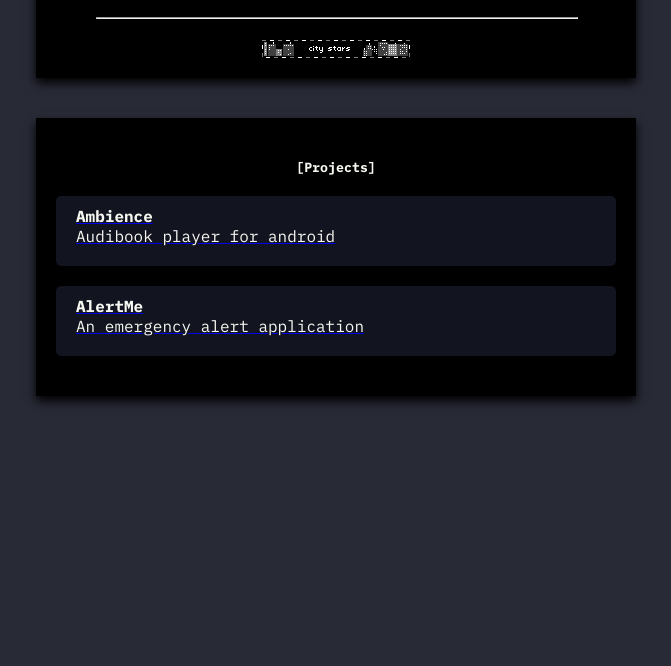
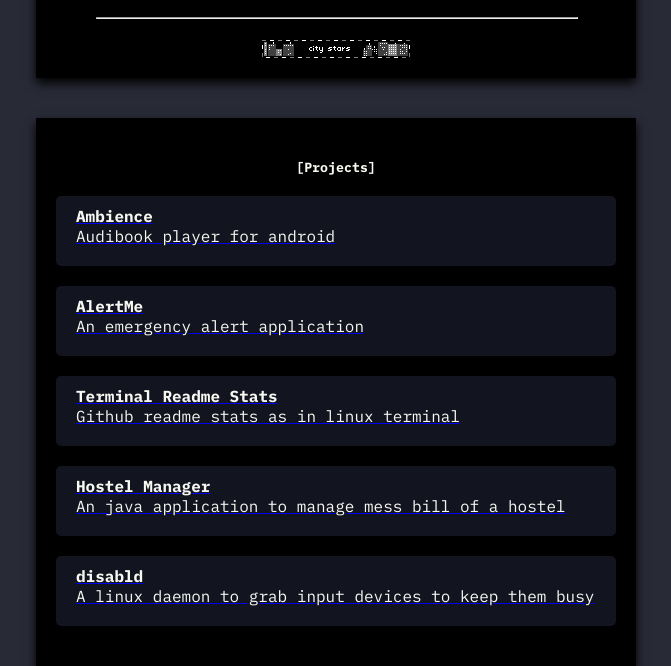
Before and after one commit to vskvj3/vskvj3.github.io, a plain HTML site: page index.html in a window 1280 px wide. Shown: the part 252-918 px from the top of the page, without its empty margins (304-975 px from the left). Before the commit the page ends 800 px from the top, so only its background shows below. Drawn offline with Linux system fonts and the light colour scheme.

Commit message:
add more projects

```diff
--- a/index.html
+++ b/index.html
@@ -55,15 +55,36 @@
     <h5>[Projects]</h5>
     <a href="https://github.com/vskvj3/Ambience">
       <div class="project-item">
-        <p style="font-weight: bolder;">Ambience</p>
-        <p>Audibook player for android</p>
+        <p class="pitem-header">Ambience</p>
+        <p class="pitem-content">Audibook player for android</p>
       </div>
     </a>
 
     <a href="https://github.com/vskvj3/alertMe_v2">
       <div class="project-item">
-        <p style="font-weight: bolder;">AlertMe</p>
-        <p>An emergency alert application</p>
+        <p class="pitem-header">AlertMe</p>
+        <p class="pitem-content">An emergency alert application</p>
+      </div>
+    </a>
+
+    <a href="https://github.com/vskvj3/alertMe_v2">
+      <div class="project-item">
+        <p class="pitem-header">Terminal Readme Stats</p>
+        <p class="pitem-content">Github readme stats as in linux terminal</p>
+      </div>
+    </a>
+
+    <a href="https://github.com/vskvj3/alertMe_v2">
+      <div class="project-item">
+        <p class="pitem-header">Hostel Manager</p>
+        <p class="pitem-content">An java application to manage mess bill of a hostel</p>
+      </div>
+    </a>
+
+    <a href="https://github.com/vskvj3/alertMe_v2">
+      <div class="project-item">
+        <p class="pitem-header">disabld</p>
+        <p class="pitem-content">A linux daemon to grab input devices to keep them busy</p>
       </div>
     </a>
   </section>
--- a/style.css
+++ b/style.css
@@ -119,11 +119,21 @@ body {
     padding-left: 20px;
     margin-top: 20px;
     padding-bottom: 20px;
-    border-radius: 5px;;
+    border-radius: 5px;
+    ;
     box-shadow: black 0px 5px 10px;
     text-align: left;
     justify-content: left;
     padding-top: 10px;
+}
+
+.pitem-header {
+    font-weight: bolder;
+    text-decoration: none;
+}
+
+.pitem-content {
+    text-decoration: none;
 }
 
 .project-item:hover {
```
